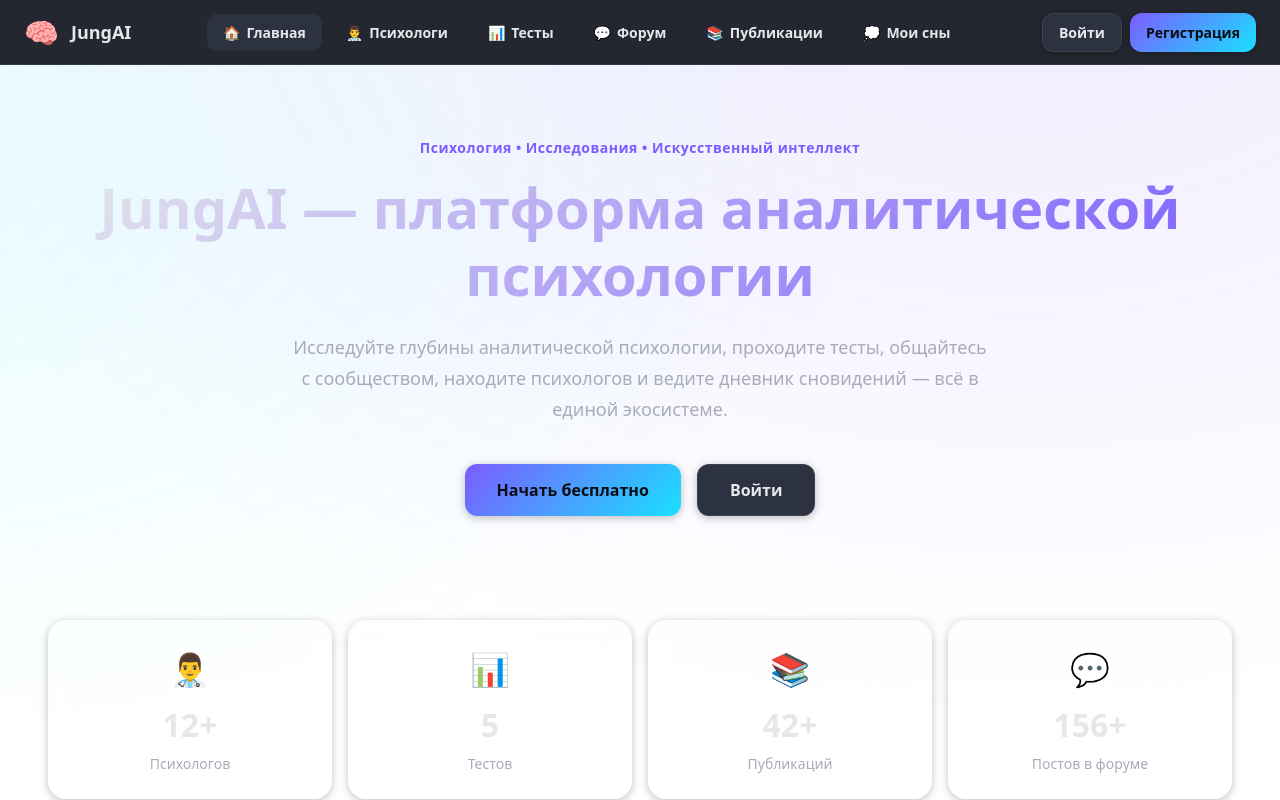
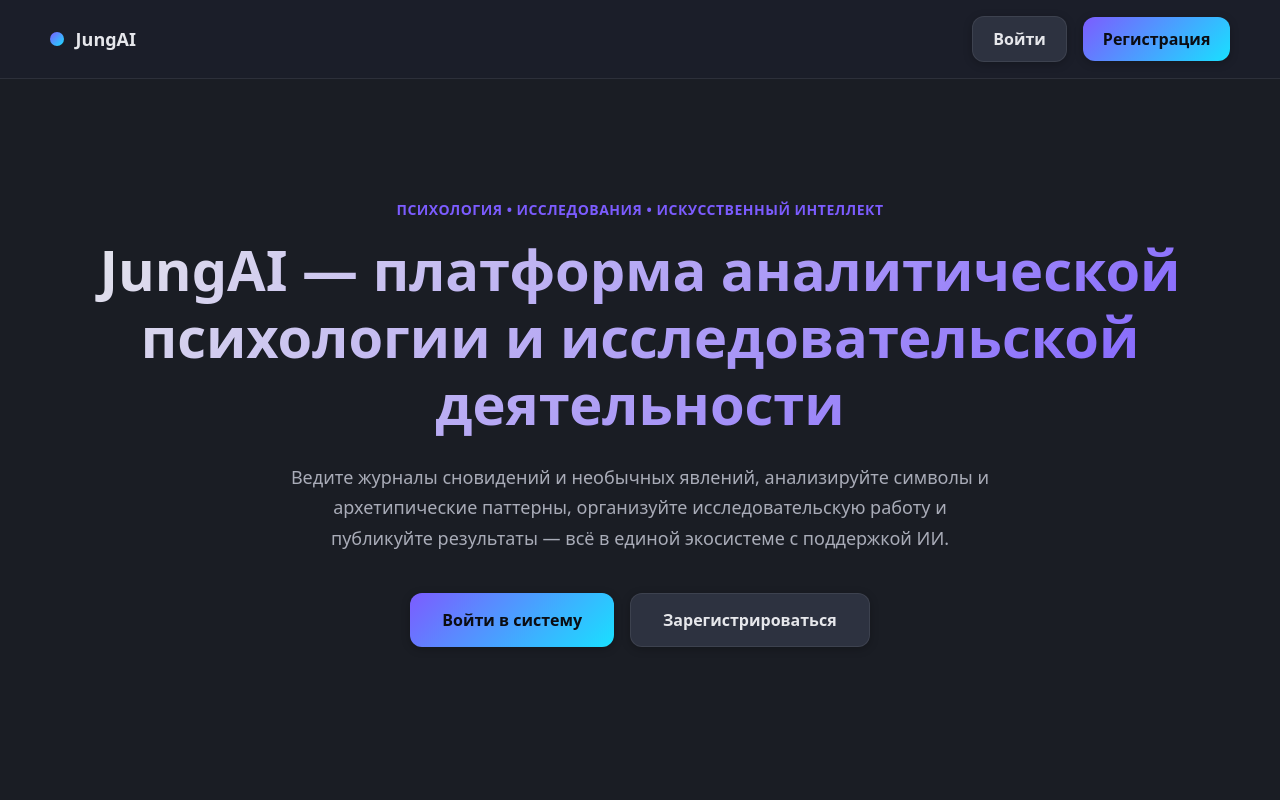
Before and after one commit to Alexxandr133/JungAI, a React app in the folder frontend/: page / in a window 1280 px wide. Shown: the top 800 px of the page. Built offline with nearby package versions, Linux system fonts and the light colour scheme; the HTML template or start-up script is replaced by a standard one.

Commit message:
Use HomePage as root route instead of GuestWorkspace

```diff
--- a/frontend/src/App.tsx
+++ b/frontend/src/App.tsx
@@ -1,10 +1,8 @@
 import './App.css'
-import GuestWorkspace from './pages/guest/GuestWorkspace'
+import HomePage from './pages/Home'
 
 function App() {
-  return (
-    <GuestWorkspace />
-  )
+  return <HomePage />
 }
 
 export default App
```
